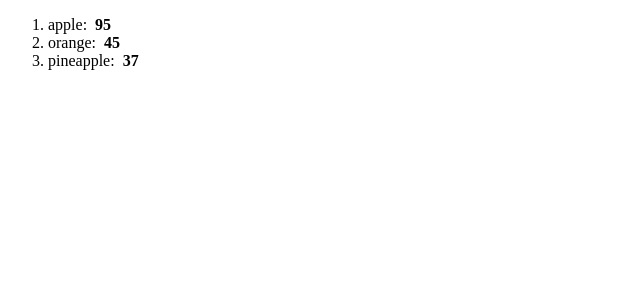
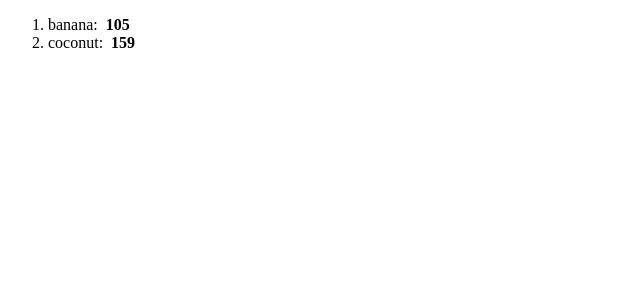
Before and after one commit to Daddanoy/react-course, a React (Vite) app in the folder my-react-ap/: page / in a window 1280 px wide. Shown: the top 300 px of the page, without its empty margins (0-640 px from the left). Built offline with nearby package versions, Linux system fonts and the light colour scheme.

Commit message:
FILTERED USING HIGH CALORIE FRUIT

```diff
--- a/my-react-ap/src/List.jsx
+++ b/my-react-ap/src/List.jsx
@@ -16,11 +16,12 @@ const fruits = [  {id: 1, name:'apple', calories: 95},
 //fruits.sort((a,b) => a.calories - b.calories)//NUMERIC ORDER
 //fruits.sort((a,b) => b.calories - a.calories)//REVERSE NUMERIC ORDER
 
-const lowCalFruits = fruits.filter(fruit =>fruit.calories < 100)
+//const lowCalFruits = fruits.filter(fruit =>fruit.calories < 100)
+const highCalFruits = fruits.filter(fruit =>fruit.calories > 100)
 
-const listItems = lowCalFruits.map(lowCalFruit => <li key={lowCalFruit.id}>
-                                      {lowCalFruit.name}: &nbsp;
-                                      <b>{lowCalFruit.calories}</b></li>
+const listItems = highCalFruits.map(highCalFruit => <li key={highCalFruit.id}>
+                                      {highCalFruit.name}: &nbsp;
+                                      <b>{highCalFruit.calories}</b></li>
 
 )
 
```
